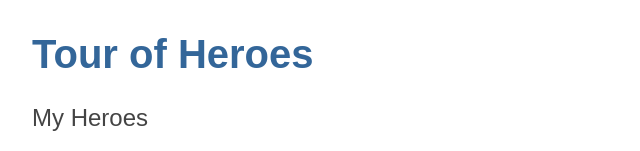
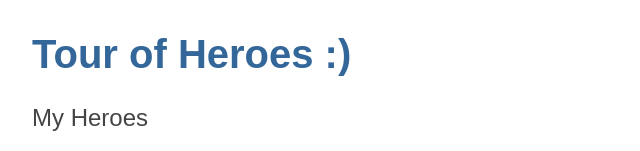
Before and after one commit to eladcandroid/gocode-shop, an Angular app: page / in a window 1280 px wide. Shown: the top 151 px of the page, without its empty margins (0-640 px from the left). Built offline with nearby package versions, Linux system fonts and the light colour scheme.

Commit message:
Add deploy script & Check title

```diff
--- a/package.json
+++ b/package.json
@@ -5,6 +5,7 @@
     "ng": "ng",
     "start": "ng serve --hmr -o",
     "build": "ng build",
+    "deploy": "git checkout -b gh-pages && ng build --prod --output-path docs --base-href /gocode-shop/ && git commit -am \"update docs\" && git push -u origin gh-pages",
     "test": "ng test",
     "lint": "ng lint",
     "e2e": "ng e2e"
--- a/src/app/app.component.ts
+++ b/src/app/app.component.ts
@@ -6,7 +6,7 @@ import { Component } from '@angular/core';
   styleUrls: ['./app.component.scss'],
 })
 export class AppComponent {
-  title = 'Tour of Heroes';
+  title = 'Tour of Heroes :)';
   onSave() {
     console.log('onSave fired!');
   }
```
